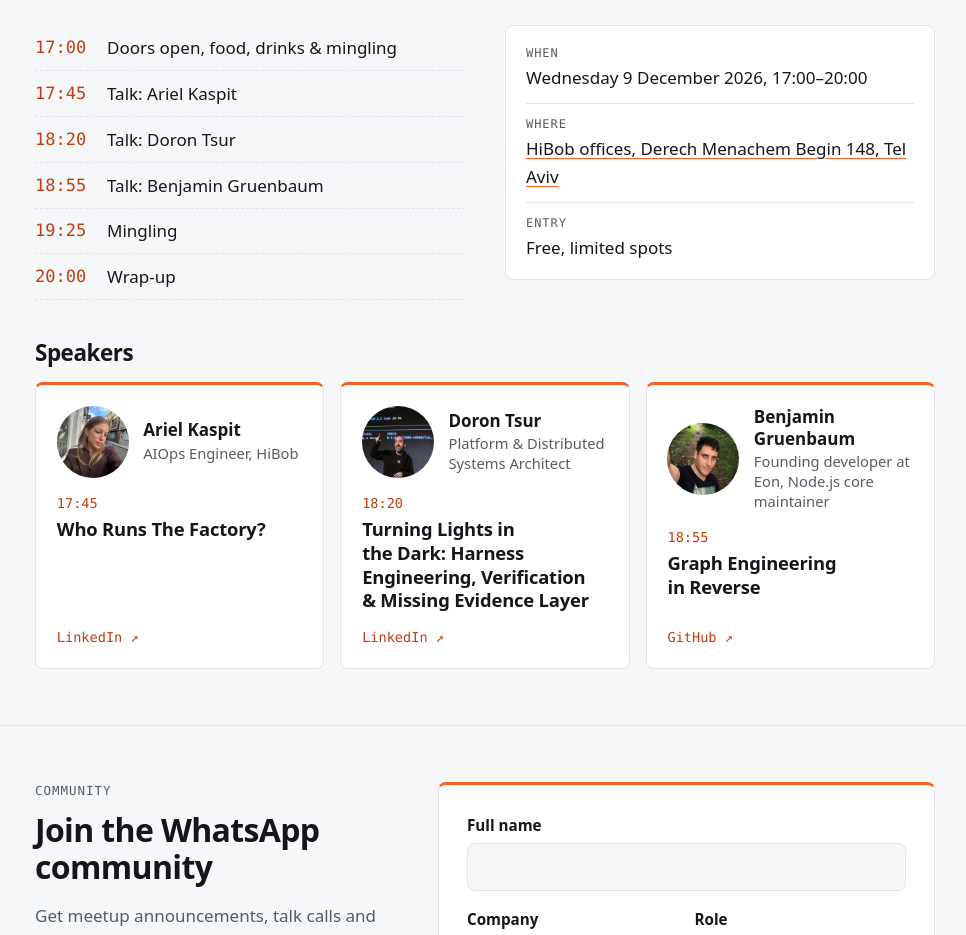
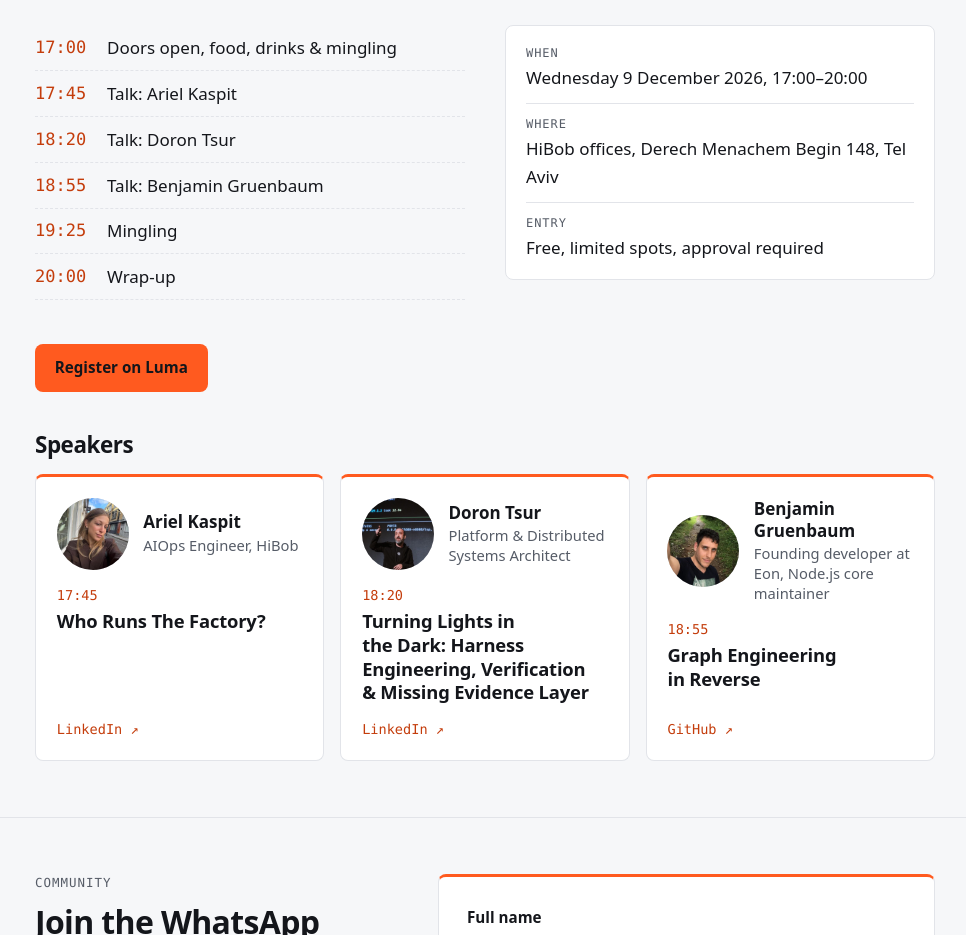
Before and after one commit to qballer/kraft.dev, an Astro site: page / in a window 1280 px wide. Shown: the part 1283-2218 px from the top of the page, without its empty margins (155-1121 px from the left). Built offline with nearby package versions, Linux system fonts and the light colour scheme; Astro itself is replaced by a stand-in of ours.

Commit message:
Register on Luma link instead of maps link

```diff
--- a/src/pages/index.astro
+++ b/src/pages/index.astro
@@ -58,7 +58,6 @@ const fields = [
 ] as const;
 
 const venue = 'HiBob offices, Derech Menachem Begin 148, Tel Aviv';
-const mapUrl = 'https://www.google.com/maps/search/?api=1&query=' + encodeURIComponent('HiBob, Derech Menachem Begin 148, Tel Aviv');
 
 const jsonLd = {
   '@context': 'https://schema.org',
@@ -129,9 +128,10 @@ const jsonLd = {
         </ul>
         <dl class="facts">
           <div><dt>When</dt><dd>Wednesday 9 December 2026, 17:00–20:00</dd></div>
-          <div><dt>Where</dt><dd><a href={mapUrl}>{venue}</a></dd></div>
-          <div><dt>Entry</dt><dd>Free, limited spots</dd></div>
+          <div><dt>Where</dt><dd>{venue}</dd></div>
+          <div><dt>Entry</dt><dd>Free, limited spots, approval required</dd></div>
         </dl>
+        {links.luma && <p class="register"><a class="btn" href={links.luma}>Register on Luma</a></p>}
       </div>
 
       <h3 class="talks-h">Speakers</h3>
@@ -401,6 +401,9 @@ const jsonLd = {
     color: var(--accent-text);
     min-inline-size: 3.5rem;
   }
+  .register {
+    margin: 1.25rem 0 0;
+  }
   .facts {
     margin: 0;
     padding: 0.4rem 1.25rem;
--- a/src/site.config.ts
+++ b/src/site.config.ts
@@ -11,7 +11,7 @@ export const site = {
 } as const;
 
 export const links = {
-  /** Luma event page for meetup #1. Used only in event metadata (JSON-LD); the site shows no register button. */
+  /** Luma event page for meetup #1: the meetup section's register link. */
   luma: 'https://luma.com/mbvm63vq' as string | null,
 };
 
```
